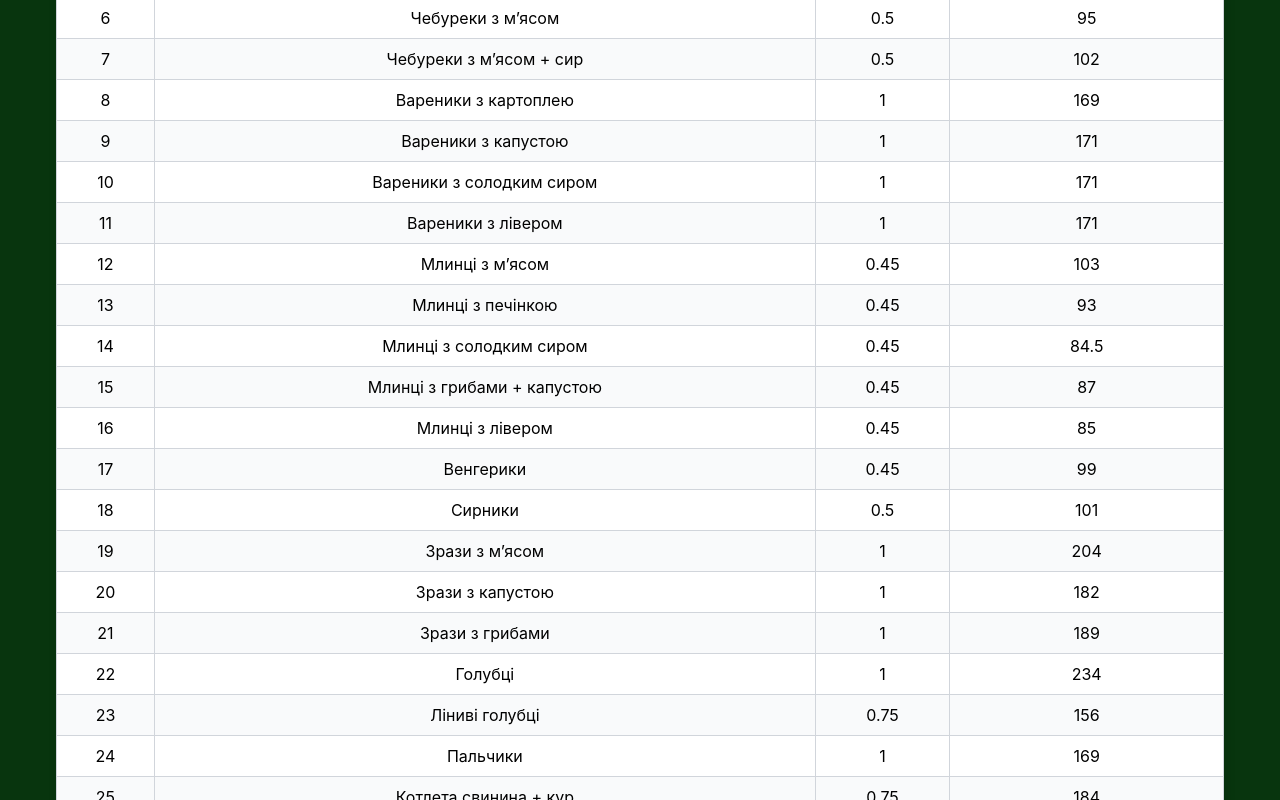
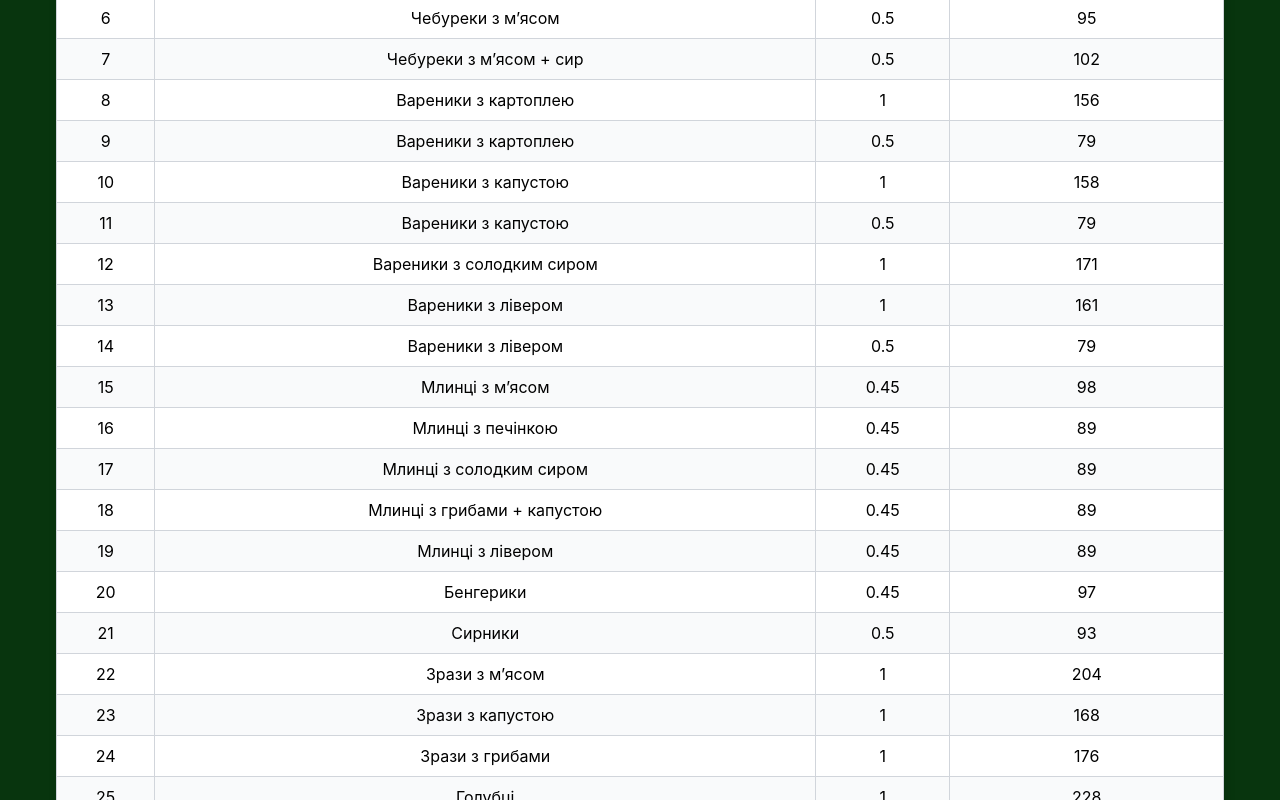
Before and after one commit to Vasilchenk23/home-taste, a React (Create React App) app: page / in a window 1280 px wide. Shown: the part 640-1440 px from the top of the page. Built offline with nearby package versions, Linux system fonts and the light colour scheme.

Commit message:
add new price

```diff
--- a/src/components/Footer.jsx
+++ b/src/components/Footer.jsx
@@ -16,7 +16,7 @@ const Footer = () => {
         <div className="footer-column">
           <h3>АДРЕСА МАГАЗИНУ</h3>
           <ul>
-            <li>вул. Iскринська, 31</li>
+            <li>Кінний ринок ( критий ринок 1.1-27-51)</li>
           </ul>
         </div>
         <div className="social-icons">
--- a/src/components/Table.jsx
+++ b/src/components/Table.jsx
@@ -2,43 +2,48 @@ import React from "react";
 
 
 const data = [
-    { id: 1, name: "Пельмені свинина + кур", kg: 0.5, price: 103.5 },
-    { id: 2, name: "Пельмені свинина + кур", kg: 1, price: 205 },
-    { id: 3, name: "Пельмені курячі", kg: 0.5, price: 102.5 },
-    { id: 4, name: "Пельмені свинина", kg: 1, price: 205 },
-    { id: 5, name: "Хінкалі", kg: 0.5, price: 106 },
-    { id: 6, name: "Чебуреки з м’ясом", kg: 0.5, price: 95 },
-    { id: 7, name: "Чебуреки з м’ясом + сир", kg: 0.5, price: 102 },
-    { id: 8, name: "Вареники з картоплею", kg: 1, price: 169 },
-    { id: 9, name: "Вареники з капустою", kg: 1, price: 171 },
-    { id: 10, name: "Вареники з солодким сиром", kg: 1, price: 171 },
-    { id: 11, name: "Вареники з лівером", kg: 1, price: 171 },
-    { id: 12, name: "Млинці з м’ясом", kg: 0.45, price: 103 },
-    { id: 13, name: "Млинці з печінкою", kg: 0.45, price: 93 },
-    { id: 14, name: "Млинці з солодким сиром", kg: 0.45, price: 84.5 },
-    { id: 15, name: "Млинці з грибами + капустою", kg: 0.45, price: 87 },
-    { id: 16, name: "Млинці з лівером", kg: 0.45, price: 85 },
-    { id: 17, name: "Венгерики", kg: 0.45, price: 99},
-    { id: 18, name: "Сирники", kg: 0.5, price: 101 },
-    { id: 19, name: "Зрази з м’ясом", kg: 1, price: 204 },
-    { id: 20, name: "Зрази з капустою", kg: 1, price: 182 },
-    { id: 21, name: "Зрази з грибами", kg: 1, price: 189 },
-    { id: 22, name: "Голубці", kg: 1, price: 234 },
-    { id: 23, name: "Ліниві голубці", kg: 0.75, price: 156 },
-    { id: 24, name: "Пальчики", kg: 1, price: 169 },
-    { id: 25, name: "Котлета свинина + кур", kg: 0.75, price: 184 },
-    { id: 26, name: "Котлета по-київськи", kg: 0.6, price: 195 },
-    { id: 27, name: "Котлета для бургера", kg: 0.4, price: 104 },
-    { id: 28, name: "Котлета гриби + сир", kg: 0.5, price: 163 },
-    { id: 29, name: "Котлета рибна", kg: 0.6, price: 150 },
-    { id: 30, name: "Котлета куряча", kg: 0.6, price: 162 },
-    { id: 31, name: "Люля-кебаб", kg: 0.5, price: 164 },
-    { id: 32, name: "Тефтелі", kg: 0.5, price: 110 },
-    { id: 33, name: "Фрикадельки", kg: 0.5, price: 149 },
-    { id: 34, name: "Нагетси", kg: 0.5, price: 130 },
-    { id: 35, name: "Сирні палички", kg: 0.5, price: 135 },
-    { id: 36, name: "Масло вершкове", kg: 1, price: 390 },
-    { id: 37, name: "Ковбаса( домашні )", kg: 1, price: 360 },
+  { id: 1, name: "Пельмені свинина + кур", kg: 0.5, price: 103 },
+  { id: 2, name: "Пельмені свинина + кур", kg: 1, price: 204 },
+  { id: 3, name: "Пельмені курячі", kg: 0.5, price: 103 },
+  { id: 4, name: "Пельмені свинина", kg: 1, price: 204 },
+  { id: 5, name: "Хінкалі", kg: 0.5, price: 104 },
+  { id: 6, name: "Чебуреки з м’ясом", kg: 0.5, price: 95 },
+  { id: 7, name: "Чебуреки з м’ясом + сир", kg: 0.5, price: 102 },
+  { id: 8, name: "Вареники з картоплею", kg: 1, price: 156 },
+  { id: 9, name: "Вареники з картоплею", kg: 0.5, price: 79 },
+  { id: 10, name: "Вареники з капустою", kg: 1, price: 158 },
+  { id: 11, name: "Вареники з капустою", kg: 0.5, price: 79 },
+  { id: 12, name: "Вареники з солодким сиром", kg: 1, price: 171 },
+  { id: 13, name: "Вареники з лівером", kg: 1, price: 161 },
+  { id: 14, name: "Вареники з лівером", kg: 0.5, price: 79 },
+  { id: 15, name: "Млинці з м’ясом", kg: 0.45, price: 98 },
+  { id: 16, name: "Млинці з печінкою", kg: 0.45, price: 89 },
+  { id: 17, name: "Млинці з солодким сиром", kg: 0.45, price: 89 },
+  { id: 18, name: "Млинці з грибами + капустою", kg: 0.45, price: 89 },
+  { id: 19, name: "Млинці з лівером", kg: 0.45, price: 89 },
+  { id: 20, name: "Бенгерики", kg: 0.45, price: 97 },
+  { id: 21, name: "Сирники", kg: 0.5, price: 93 },
+  { id: 22, name: "Зрази з м’ясом", kg: 1, price: 204 },
+  { id: 23, name: "Зрази з капустою", kg: 1, price: 168 },
+  { id: 24, name: "Зрази з грибами", kg: 1, price: 176 },
+  { id: 25, name: "Голубці", kg: 1, price: 228 },
+  { id: 26, name: "Ліниві голубці", kg: 0.75, price: 156 },
+  { id: 27, name: "Пальчики", kg: 1, price: 169 },
+  { id: 28, name: "Котлета свинина + кур", kg: 0.75, price: 174 },
+  { id: 29, name: "Котлета по-київськи", kg: 0.6, price: 180 },
+  { id: 30, name: "Котлета для бургера", kg: 0.4, price: 99 },
+  { id: 31, name: "Котлета гриби + сир", kg: 0.5, price: 150 },
+  { id: 32, name: "Котлета рибна", kg: 0.6, price: 144 },
+  { id: 33, name: "Котлета куряча", kg: 0.6, price: 151 },
+  { id: 34, name: "Котлета з ананасом і сиром", kg: 0.3, price: 78 },
+  { id: 35, name: "Люля-кебаб", kg: 0.5, price: 144 },
+  { id: 36, name: "Тефтелі", kg: 0.5, price: 102 },
+  { id: 37, name: "Фрикадельки", kg: 0.5, price: 132 },
+  { id: 38, name: "Нагетси", kg: 0.5, price: 132 },
+  { id: 39, name: "Сирні палички", kg: 0.5, price: 133 },
+  { id: 40, name: "Пальчики", kg: 0.5, price: 165 },
+  { id: 41, name: "Масло вершкове", kg: 1, price: 400 },
+  { id: 42, name: "Ковбаса( домашні )", kg: 1, price: 450 }
 ];
 
 const Table = () => {
```
